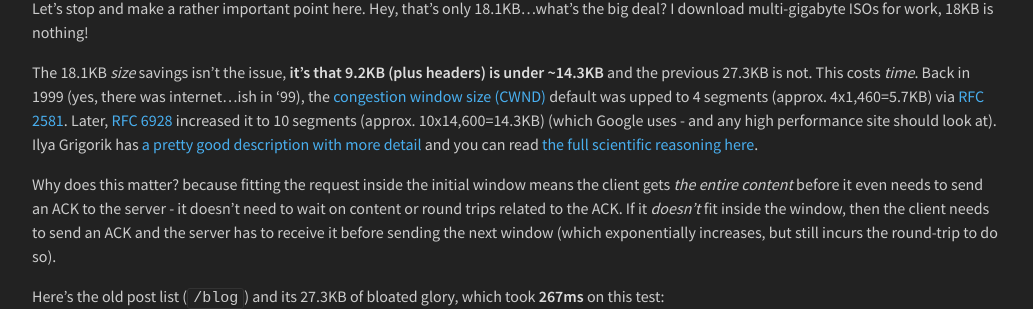
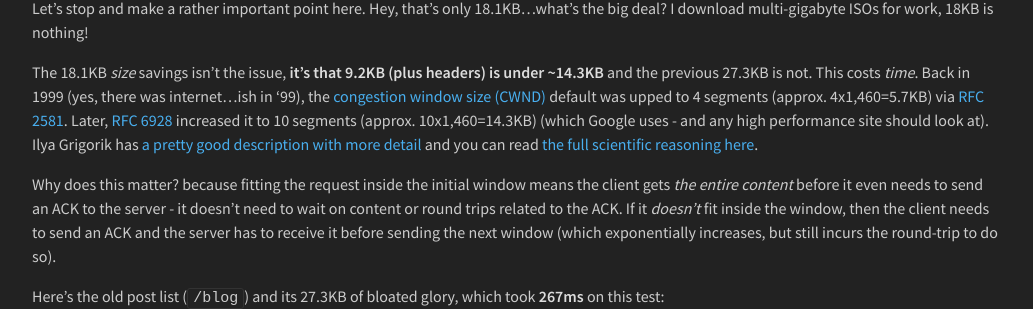
Before and after one commit to NickCraver/nickcraver.github.com, a Jekyll site: the page built from blog/_posts/2015-03-24-optimization-considerations.markdown, in a window 1280 px wide and 900 px high, scrolled down 7848 px. Shown: the part 150-459 px from the top of the window, without its empty margins (123-1156 px from the left). Built offline with Jekyll 4.4.1, drawn with Linux system fonts in a browser that asks for light colours; comment, search, counter and statistics services are not loaded.

Commit message:
Fix segment size typo

```diff
--- a/blog/_posts/2015-03-24-optimization-considerations.markdown
+++ b/blog/_posts/2015-03-24-optimization-considerations.markdown
@@ -125,7 +125,7 @@
 
 Let's stop and make a rather important point here. Hey, that's only 18.1KB...what's the big deal? I download multi-gigabyte ISOs for work, 18KB is nothing!
 
-The 18.1KB *size* savings isn't the issue, **it's that 9.2KB (plus headers) is under ~14.3KB** and the previous 27.3KB is not. This costs *time*. Back in 1999 (yes, there was internet...ish in '99), the [congestion window size (CWND)](http://en.wikipedia.org/wiki/Congestion_window) default was upped to 4 segments (approx. 4x1,460=5.7KB) via [RFC 2581](https://tools.ietf.org/html/rfc2581). Later, [RFC 6928](https://tools.ietf.org/html/rfc6928) increased it to 10 segments (approx. 10x14,600=14.3KB) (which Google uses - and any high performance site should look at). Ilya Grigorik has [a pretty good description with more detail](http://chimera.labs.oreilly.com/books/1230000000545/ch02.html#CONGESTION_AVOIDANCE_AND_CONTROL) and you can read [the full scientific reasoning here](https://developers.google.com/speed/articles/tcp_initcwnd_paper.pdf).
+The 18.1KB *size* savings isn't the issue, **it's that 9.2KB (plus headers) is under ~14.3KB** and the previous 27.3KB is not. This costs *time*. Back in 1999 (yes, there was internet...ish in '99), the [congestion window size (CWND)](http://en.wikipedia.org/wiki/Congestion_window) default was upped to 4 segments (approx. 4x1,460=5.7KB) via [RFC 2581](https://tools.ietf.org/html/rfc2581). Later, [RFC 6928](https://tools.ietf.org/html/rfc6928) increased it to 10 segments (approx. 10x1,460=14.3KB) (which Google uses - and any high performance site should look at). Ilya Grigorik has [a pretty good description with more detail](http://chimera.labs.oreilly.com/books/1230000000545/ch02.html#CONGESTION_AVOIDANCE_AND_CONTROL) and you can read [the full scientific reasoning here](https://developers.google.com/speed/articles/tcp_initcwnd_paper.pdf).
 
 Why does this matter? because fitting the request inside the initial window means the client gets *the entire content* before it even needs to send an ACK to the server - it doesn't need to wait on content or round trips related to the ACK. If it *doesn't* fit inside the window, then the client needs to send an ACK and the server has to receive it before sending the next window (which exponentially increases, but still incurs the round-trip to do so).
 
```
